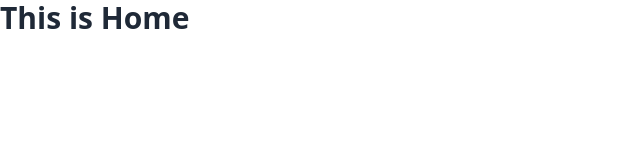
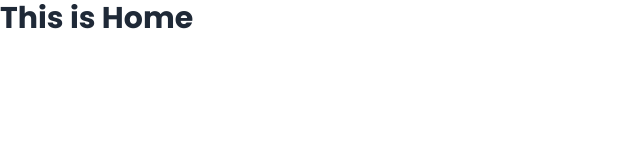
Before and after one commit to md-mostafiz181/news-dragon, a React (Vite) app: page / in a window 1280 px wide. Shown: the top 160 px of the page, without its empty margins (0-640 px from the left). Built offline with nearby package versions, Linux system fonts and the light colour scheme.

Commit message:
added google fonts

```diff
--- a/src/index.css
+++ b/src/index.css
@@ -1,3 +1,9 @@
+@import url('https://fonts.googleapis.com/css2?family=Dancing+Script:wght@400..700&family=Exo+2:ital,wght@0,100..900;1,100..900&family=Poppins:ital,wght@0,100;0,200;0,300;0,400;0,500;0,600;0,700;0,800;0,900;1,100;1,200;1,300;1,400;1,500;1,600;1,700;1,800;1,900&display=swap');
+
 @tailwind base;
 @tailwind components;
 @tailwind utilities;
+
+body{
+    font-family: "Poppins", sans-serif;
+}
```
